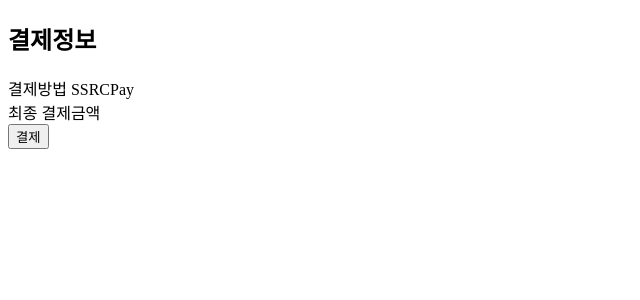
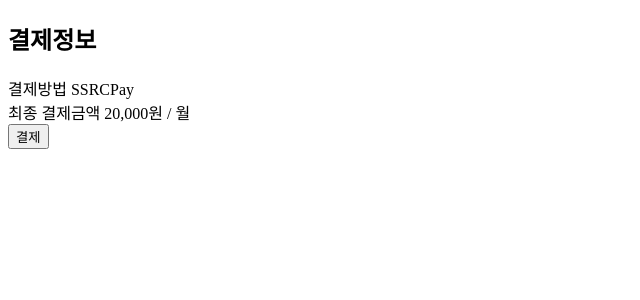
Before and after one commit to Nouh-PROJECT/Nouh, a Flask app: page /subscribe in a window 1280 px wide. Shown: the part 247-547 px from the top of the page, without its empty margins (0-640 px from the left). Run offline with Flask 3, Linux system fonts and the light colour scheme.

Commit message:
payment.html, auth.py 코드 수정

```diff
--- a/flask/app/templates/payment.html
+++ b/flask/app/templates/payment.html
@@ -32,7 +32,7 @@
         <span>결제방법 SSRCPay</span>
     </div>
     <div>
-        <span>최종 결제금액 </span>
+        <span>최종 결제금액 20,000원 / 월</span>
     </div>
     <div>
         <input type="button" value="결제" onclick="showPopup()">
--- a/flask/app/views/auth.py
+++ b/flask/app/views/auth.py
@@ -62,7 +62,6 @@ def login():
             'status': 'success',
             'message': f"{user['name']}님 환영합니다!"
         }
-        print(subscribeResult)
         session['subscribe'] = subscribeResult
     else:
         data = {
```
